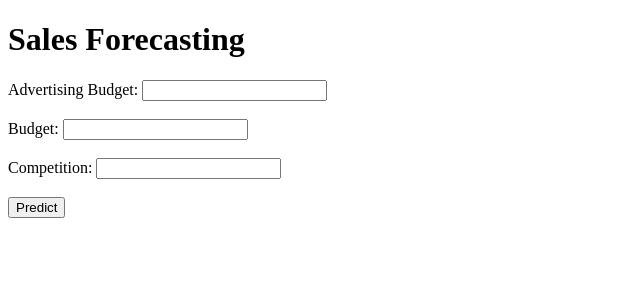
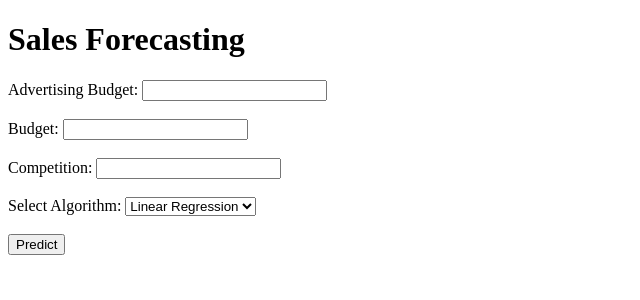
Before and after one commit to Shri0504/sales_forecasting, a Django app: page / in a window 1280 px wide. Shown: the top 300 px of the page, without its empty margins (0-640 px from the left). Run offline with Django 5.2, Linux system fonts and the light colour scheme.

Commit message:
add algirithums random forest and xgboost

```diff
--- a/forecast/templates/forecast/home.html
+++ b/forecast/templates/forecast/home.html
@@ -1,3 +1,4 @@
+
 <!DOCTYPE html>
 <html>
 <head>
@@ -13,6 +14,12 @@
         <input type="number" step="any" name="budget" required><br><br>
         <label for="competition">Competition:</label>
         <input type="number" step="any" name="competition" required><br><br>
+        <label for="algorithm">Select Algorithm:</label>
+        <select name="algorithm" required>
+            <option value="Linear Regression">Linear Regression</option>
+            <option value="Random Forest">Random Forest</option>
+            <option value="XGBoost">XGBoost</option>
+        </select><br><br>
         <button type="submit">Predict</button>
     </form>
 </body>
--- a/forecast/templates/forecast/result.html
+++ b/forecast/templates/forecast/result.html
@@ -1,11 +1,12 @@
+
 <!DOCTYPE html>
 <html>
 <head>
     <title>Prediction Result</title>
 </head>
 <body>
-    <h1>Predicted Sales</h1>
-    <p>The predicted sales are: {{ prediction }}</p>
+    <h1>Prediction Result</h1>
+    <p>The predicted sales using <strong>{{ algorithm }}</strong> are: <strong>{{ prediction }}</strong></p>
     <a href="{% url 'home' %}">Go Back</a>
 </body>
 </html>
--- a/forecast/views.py
+++ b/forecast/views.py
@@ -1,19 +1,70 @@
+# import pandas as pd
+# from django.shortcuts import render
+# from sklearn.model_selection import train_test_split
+# from sklearn.ensemble import RandomForestRegressor
+#
+# # Load the dummy data
+# df = pd.read_csv('dummy_sales.csv')
+#
+# # Train the model
+# X = df[['Advertising', 'Budget', 'Competition']]
+# y = df['Sales']
+# X_train, X_test, y_train, y_test = train_test_split(X, y, test_size=0.2, random_state=42)
+#
+# model = RandomForestRegressor(n_estimators=100, random_state=42)
+# model.fit(X_train, y_train)
+#
+# def home(request):
+#     return render(request, 'forecast/home.html')
+#
+# def predict(request):
+#     if request.method == 'POST':
+#         # Get form data
+#         advertising = float(request.POST['advertising'])
+#         budget = float(request.POST['budget'])
+#         competition = float(request.POST['competition'])
+#
+#         # Make prediction
+#         prediction = model.predict([[advertising, budget, competition]])[0]
+#
+#         return render(request, 'forecast/result.html', {'prediction': prediction})
+#     else:
+#         return render(request, 'forecast/home.html')
+
+
+
+
 import pandas as pd
 from django.shortcuts import render
 from sklearn.model_selection import train_test_split
+from sklearn.linear_model import LinearRegression
 from sklearn.ensemble import RandomForestRegressor
+from xgboost import XGBRegressor
+import os
 
-# Load the dummy data
-df = pd.read_csv('dummy_sales.csv')
+# Load the dummy dataset
+BASE_DIR = os.path.dirname(os.path.dirname(os.path.abspath(__file__)))
+df = pd.read_csv(os.path.join(BASE_DIR, 'dummy_sales.csv'))
 
-# Train the model
+# Prepare the data
 X = df[['Advertising', 'Budget', 'Competition']]
 y = df['Sales']
 X_train, X_test, y_train, y_test = train_test_split(X, y, test_size=0.2, random_state=42)
 
-model = RandomForestRegressor(n_estimators=100, random_state=42)
-model.fit(X_train, y_train)
+# Initialize models
+models = {
+    'Linear Regression': LinearRegression(),
+    'Random Forest': RandomForestRegressor(n_estimators=100, random_state=42),
+    'XGBoost': XGBRegressor(n_estimators=100, random_state=42)
+}
 
+# Train models
+trained_models = {}
+for name, model in models.items():
+    model.fit(X_train, y_train)
+    trained_models[name] = model
+
+# Views
 def home(request):
     return render(request, 'forecast/home.html')
 
@@ -23,10 +74,20 @@ def predict(request):
         advertising = float(request.POST['advertising'])
         budget = float(request.POST['budget'])
         competition = float(request.POST['competition'])
+        algorithm = request.POST['algorithm']
+
+        # Get the selected model
+        selected_model = trained_models.get(algorithm)
 
         # Make prediction
-        prediction = model.predict([[advertising, budget, competition]])[0]
-
-        return render(request, 'forecast/result.html', {'prediction': prediction})
+        if selected_model:
+            prediction = selected_model.predict([[advertising, budget, competition]])[0]
+            context = {
+                'prediction': round(prediction, 2),
+                'algorithm': algorithm,
+            }
+            return render(request, 'forecast/result.html', context)
+        else:
+            return render(request, 'forecast/home.html', {'error': 'Invalid Algorithm Selected'})
     else:
         return render(request, 'forecast/home.html')
```
